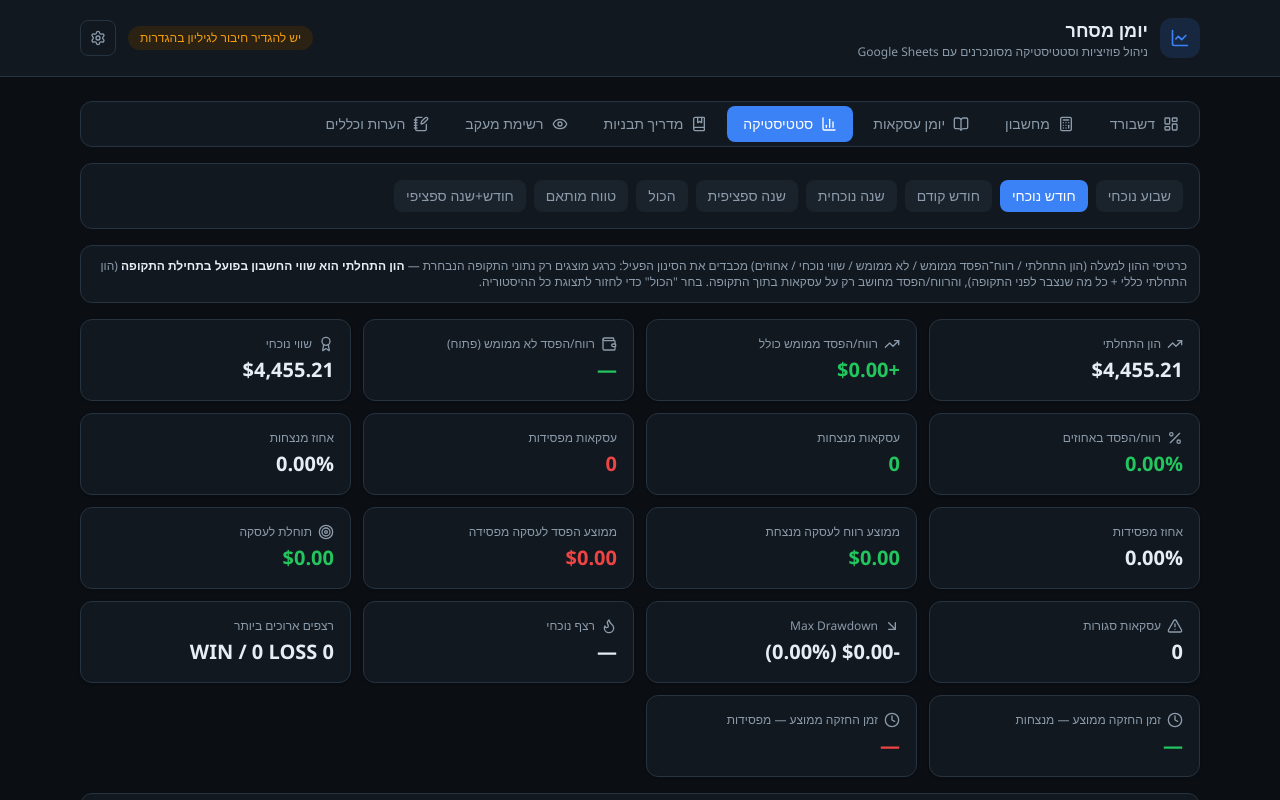
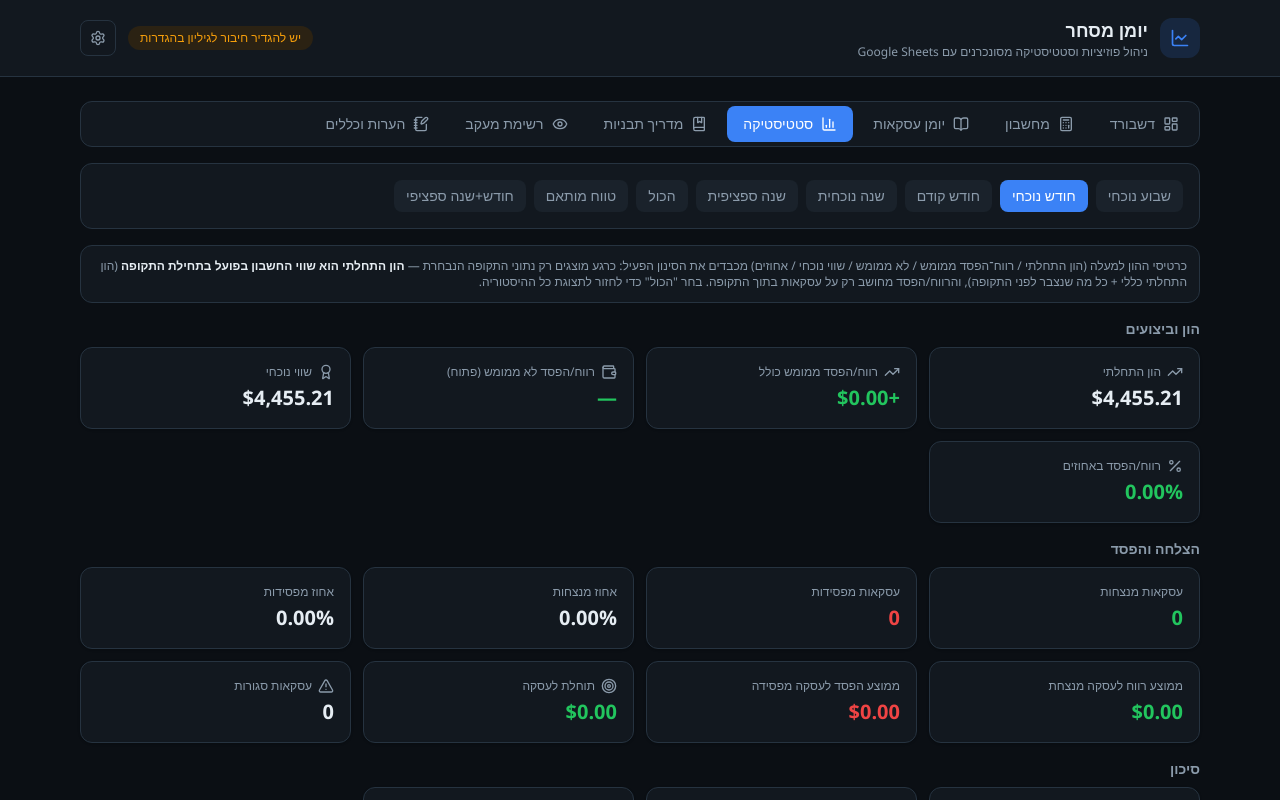
Before and after one commit to ohadl19-ol/trading-journal, a React (Vite) app: page / in a window 1280 px wide. Both pictures are taken after a click on the button "סטטיסטיקה". Shown: the top 800 px of the page. Built offline with nearby package versions, Linux system fonts and the light colour scheme.

Commit message:
Group statistics cards into thematic sections
Split the flat 18-card grid into 4 labeled groups (הון וביצועים / הצלחה
והפסד / סיכון / התנהגות ותזמון) via a new StatSection wrapper, so the page
scans faster instead of reading as one uniform wall of numbers.

```diff
--- a/src/pages/StatisticsPage.tsx
+++ b/src/pages/StatisticsPage.tsx
@@ -114,7 +114,7 @@ export function StatisticsPage({ positions, initialCapital, filter, onFilterChan
         )}
       </div>
 
-      <div className="grid grid-cols-2 gap-3 sm:grid-cols-3 lg:grid-cols-4">
+      <StatSection title="הון וביצועים">
         <StatCard
           icon={<TrendingUp className="h-4 w-4" />}
           label="הון התחלתי"
@@ -147,6 +147,9 @@ export function StatisticsPage({ positions, initialCapital, filter, onFilterChan
           value={formatPercentage(equity.pnlPercentage * 100)}
           valueClass={equity.pnlPercentage >= 0 ? 'text-win' : 'text-loss'}
         />
+      </StatSection>
+
+      <StatSection title="הצלחה והפסד">
         <StatCard label="עסקאות מנצחות" value={stats.winCount.toString()} valueClass="text-win" />
         <StatCard label="עסקאות מפסידות" value={stats.lossCount.toString()} valueClass="text-loss" />
         <StatCard label="אחוז מנצחות" value={formatPercentage(stats.winRate * 100)} />
@@ -164,6 +167,9 @@ export function StatisticsPage({ positions, initialCapital, filter, onFilterChan
           label="עסקאות סגורות"
           value={stats.closedTrades.length.toString()}
         />
+      </StatSection>
+
+      <StatSection title="סיכון">
         <StatCard
           icon={<ArrowDownRight className="h-4 w-4" />}
           label="Max Drawdown"
@@ -184,6 +190,9 @@ export function StatisticsPage({ positions, initialCapital, filter, onFilterChan
           label="רצפים ארוכים ביותר"
           value={`${streaks.longestWinStreak} WIN / ${streaks.longestLossStreak} LOSS`}
         />
+      </StatSection>
+
+      <StatSection title="התנהגות ותזמון">
         <StatCard
           icon={<Clock className="h-4 w-4" />}
           label="זמן החזקה ממוצע — מנצחות"
@@ -196,7 +205,7 @@ export function StatisticsPage({ positions, initialCapital, filter, onFilterChan
           value={formatHoldingTime(holdingTime.avgHoldHoursLoss)}
           valueClass="text-loss"
         />
-      </div>
+      </StatSection>
 
       <Card>
         <CardHeader className="flex-row items-center justify-between gap-3">
@@ -345,6 +354,15 @@ export function StatisticsPage({ positions, initialCapital, filter, onFilterChan
   )
 }
 
+function StatSection({ title, children }: { title: string; children: React.ReactNode }) {
+  return (
+    <div className="space-y-2">
+      <h2 className="text-sm font-semibold text-text-muted">{title}</h2>
+      <div className="grid grid-cols-2 gap-3 sm:grid-cols-3 lg:grid-cols-4">{children}</div>
+    </div>
+  )
+}
+
 function StatCard({
   icon,
   label,
```
